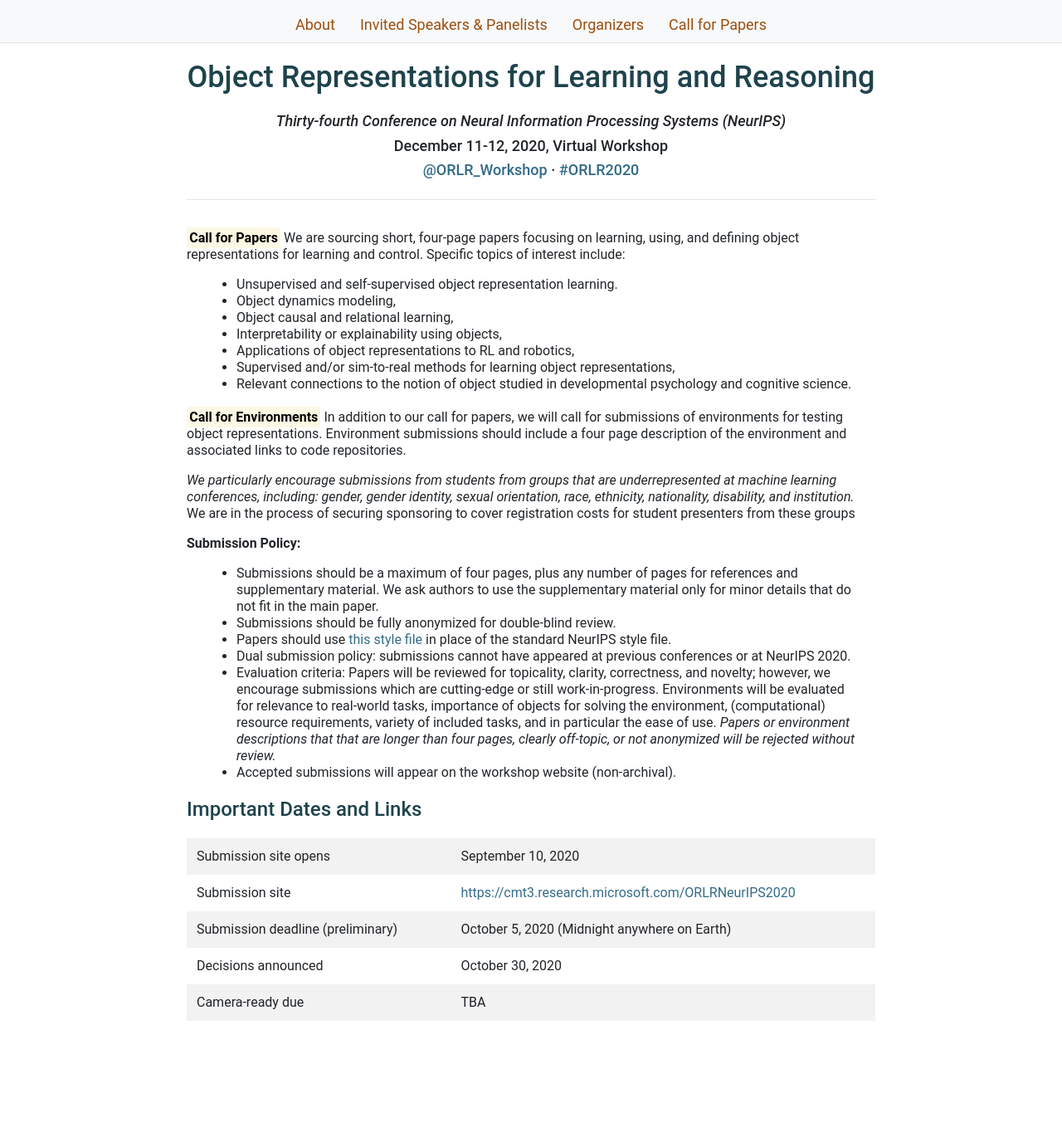
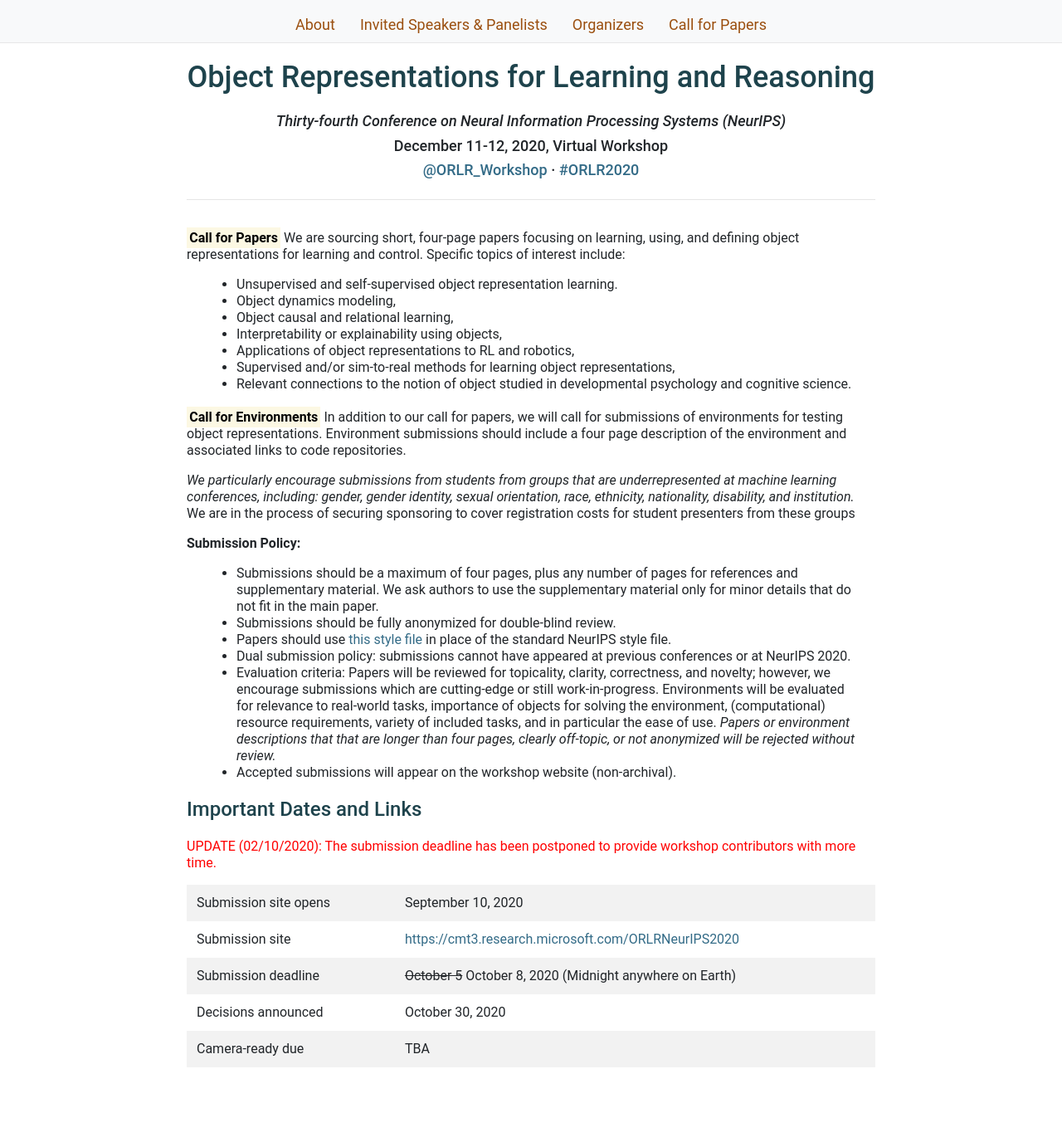
Before and after one commit to orlrworkshop/orlrworkshop.github.io, a Jekyll site: the page built from submit.html, in a window 1280 px wide. Shown: the whole page at 83% size. Built offline with Jekyll 4.4.1, drawn with Linux system fonts in a browser that asks for light colours; nearby versions of some CDN libraries; before the commit the page ends 1326 px from its top, so only the background shows below that.

Commit message:
postpone submission date

```diff
--- a/submit.html
+++ b/submit.html
@@ -46,6 +46,8 @@ layout: default
   </p>
 
   <h3>Important Dates and Links</h3>
+  <p style="color:red"> UPDATE (02/10/2020): The submission deadline has been postponed to provide workshop contributors
+    with more time. </p>
   <p>
   <table class="table table-striped">
     <tbody>
@@ -58,8 +60,8 @@ layout: default
       <td><a href="https://cmt3.research.microsoft.com/ORLRNeurIPS2020">https://cmt3.research.microsoft.com/ORLRNeurIPS2020</a></td>
     </tr>
     <tr>
-      <td>Submission deadline (preliminary)</td>
-      <td>October 5, 2020 (Midnight anywhere on Earth)</td>
+      <td>Submission deadline</td>
+      <td><strike>October 5</strike> October 8, 2020 (Midnight anywhere on Earth)</td>
     </tr>
     <tr>
       <td>Decisions announced</td>
```
